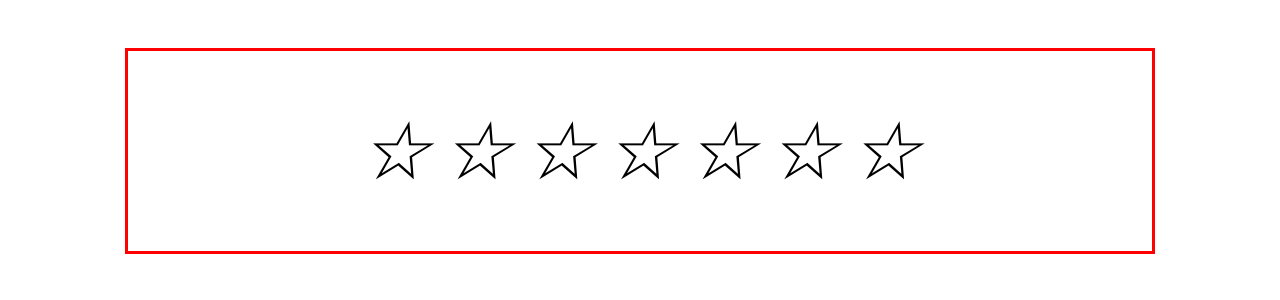
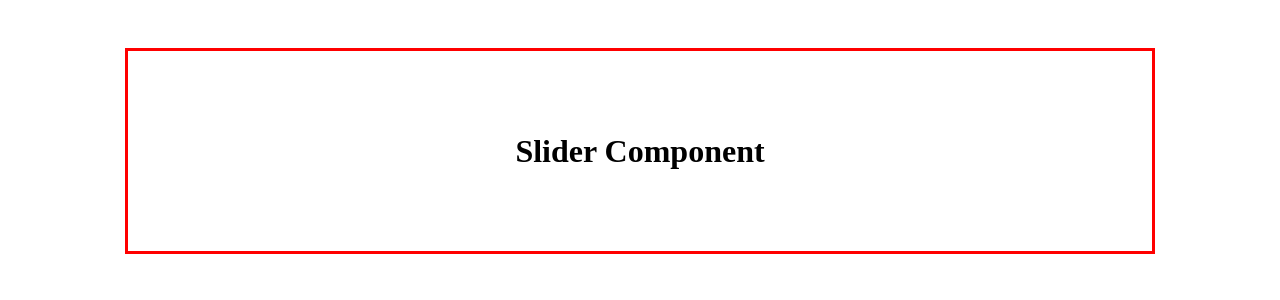
Before and after one commit to SanjeevKumar3662/20plusReactProjects, a React (Vite) app in the folder plusReactProject/: page / in a window 1280 px wide. Shown: the top 300 px of the page. Built offline with nearby package versions, Linux system fonts and the light colour scheme.

Commit message:
base files for slider component/prject

```diff
--- a/plusReactProject/src/App.jsx
+++ b/plusReactProject/src/App.jsx
@@ -2,6 +2,7 @@
 import Accordion from './components/accordion/Accordion'
 import RandomColor from './components/randomColorGen/RandomColor'
 import StarRating from './components/starRating/StarRating'
+import Slider from './components/slider/Slider'
 
 
 function App() {
@@ -10,7 +11,8 @@ function App() {
     <>
       {/* <Accordion></Accordion> */}
       {/* <RandomColor></RandomColor> */}
-      <StarRating noOfStars={7}></StarRating>
+      {/* <StarRating noOfStars={7}></StarRating> */}
+      <Slider></Slider>
     </>
   )
 }
--- /dev/null
+++ b/plusReactProject/src/components/slider/Slider.jsx
@@ -0,0 +1,5 @@
+import "./slider.css"
+
+export default function Slider(){
+  return <div className="container"> <h1>Slider Component</h1></div>
+}
```
Also changed, not shown: plusReactProject/src/components/slider/slider.css (added).
